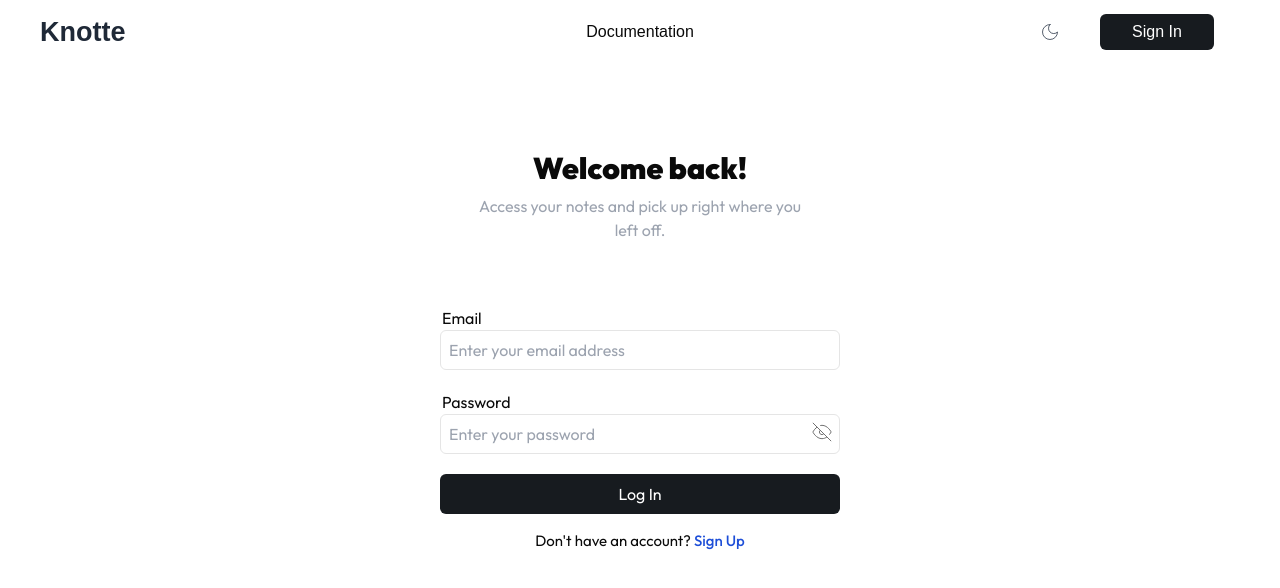
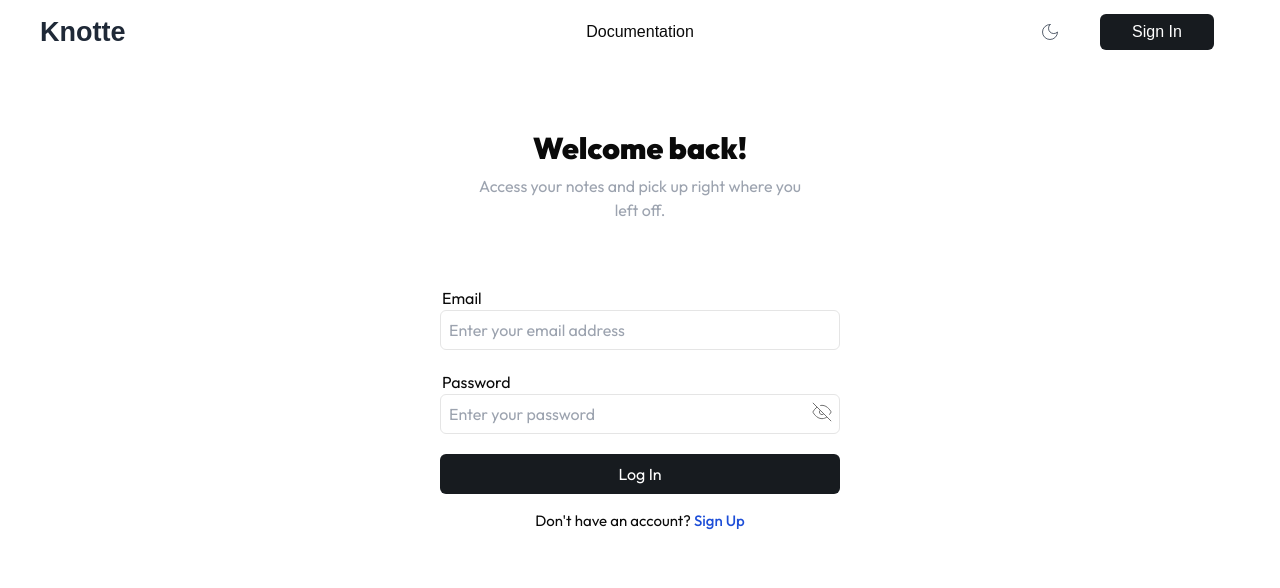
Before and after one commit to samsonlawal/Note-Taking-App, a Next.js app: page /auth/login in a window 1280 px wide. Shown: the top 588 px of the page. Built offline with nearby package versions, Linux system fonts and the light colour scheme; a web font is replaced by a local one.

Commit message:
login top padding

```diff
--- a/components/auth/pages/login/index.tsx
+++ b/components/auth/pages/login/index.tsx
@@ -94,7 +94,7 @@ const LoginForm = () => {
  };
 
   return (
-    <div className="max-w-[900px] pt-[100px] px-10 bg-transparent font-outfit">
+    <div className="max-w-[900px] pt-[80px] px-10 bg-transparent font-outfit">
       <form
         autoComplete="off"
         noValidate
```
